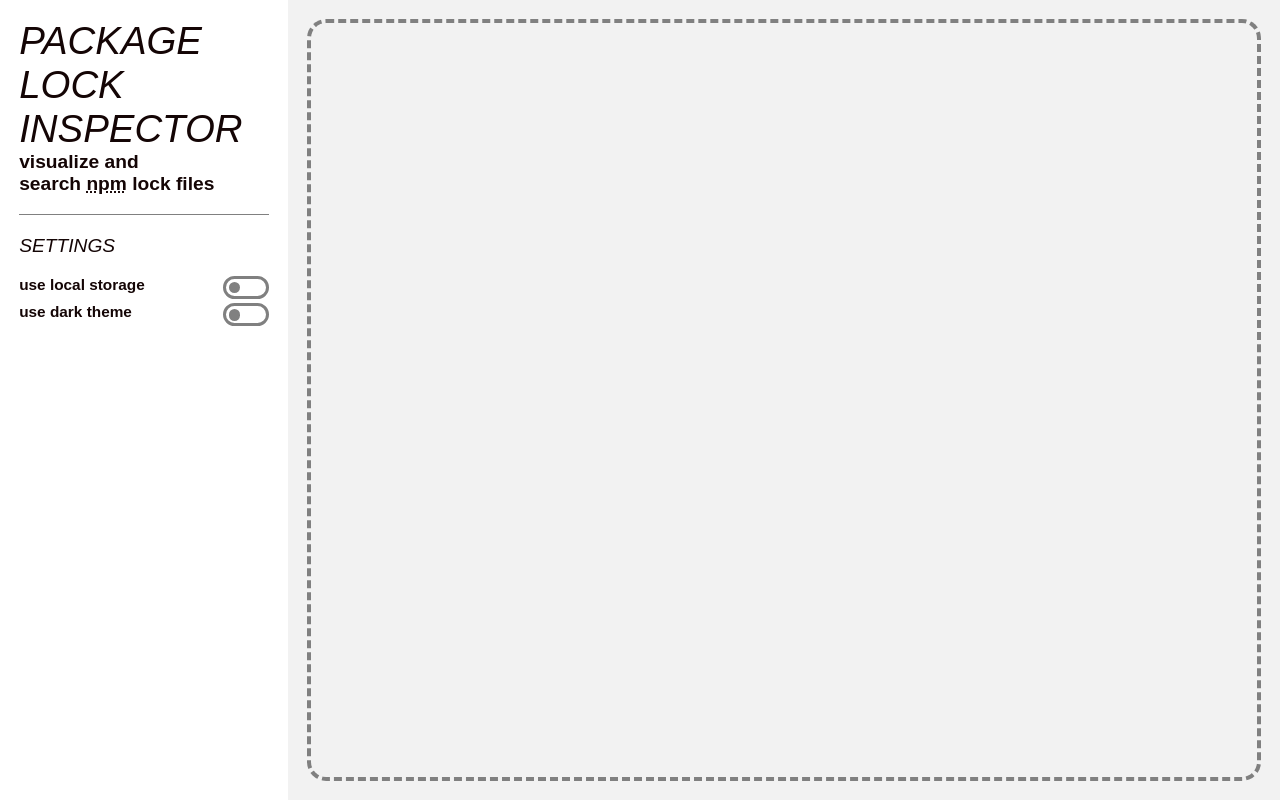
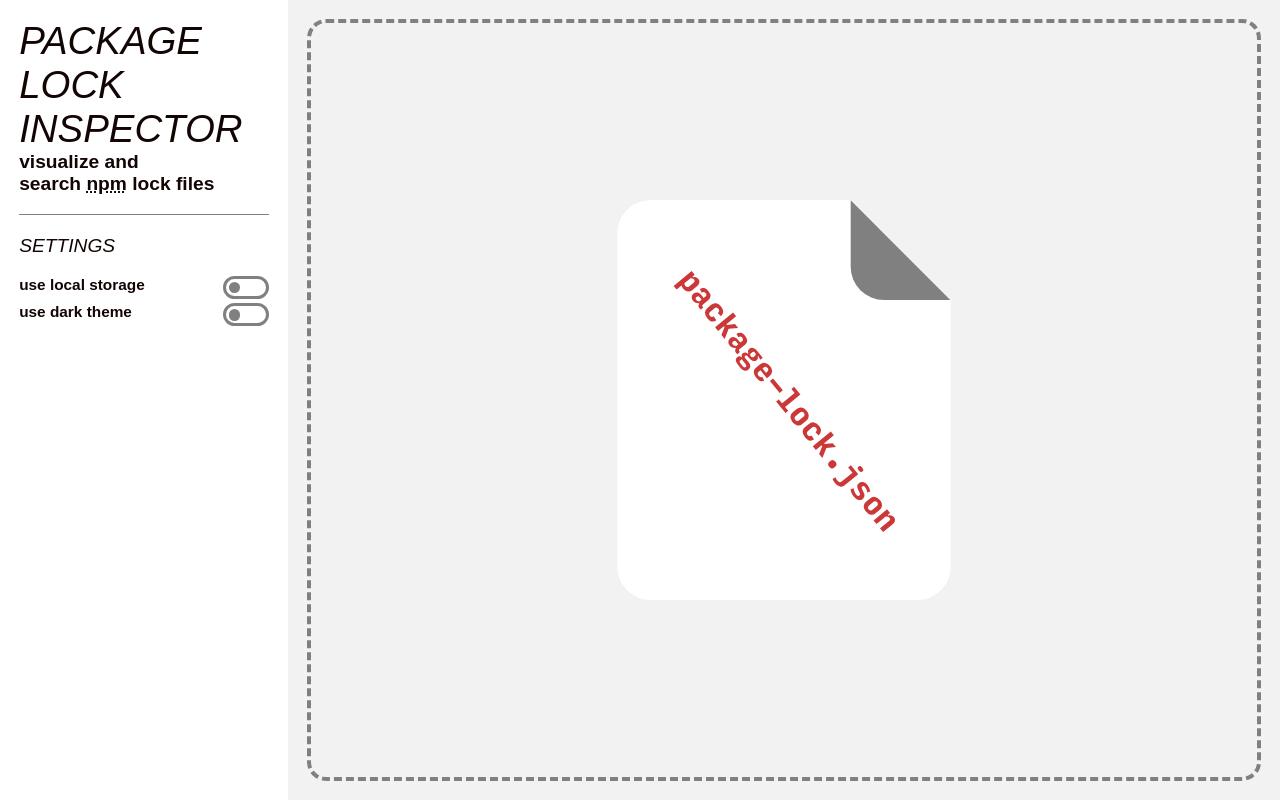
Before and after one commit to xiwcx/package-lock-inspector, a React (Create React App) app: page / in a window 1280 px wide. Built offline with nearby package versions, Linux system fonts and the light colour scheme; a web font is replaced by a local one.

Commit message:
fix drop icon layout

```diff
--- a/src/styles/blocks/drop-zone.scss
+++ b/src/styles/blocks/drop-zone.scss
@@ -15,6 +15,6 @@
 }
 
 .drop-zone__icon {
-    max-height: 50vh;
-    max-width: 50vw;
+    height: 50vh;
+    width: 50vw;
 }
```
